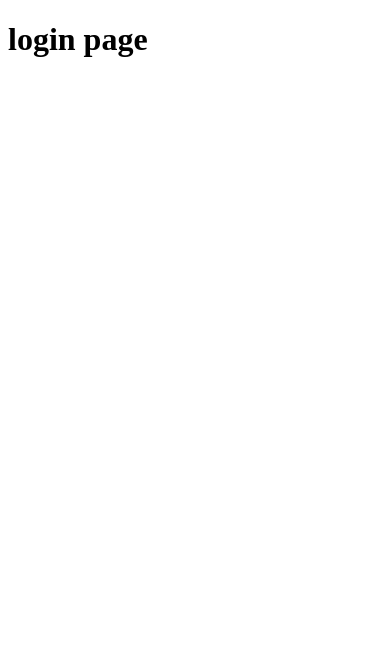
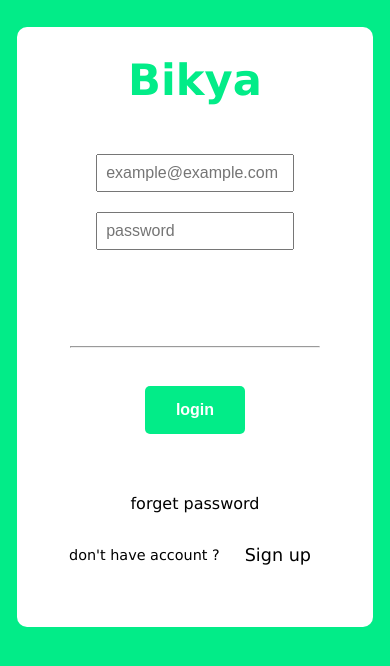
Before and after one commit to MohamedDiaaEldin/recycling, a plain HTML site: page front/login.html in a window 390 px wide. Drawn offline with Linux system fonts and the light colour scheme.

Commit message:
add login with responsive design - update signup to handel display error message

```diff
--- a/front/login.html
+++ b/front/login.html
@@ -5,9 +5,25 @@
     <meta http-equiv="X-UA-Compatible" content="IE=edge">
     <meta name="viewport" content="width=device-width, initial-scale=1.0">
     <title>login</title>
+    <script src="./scripts/login.js" defer></script>
+    <link rel="stylesheet" href="./style/login.css">
 </head>
 <body>
+    <div class="login-container">
+        <h1>Bikya</h1>
 
-    <h1>login page</h1>
+        <input id="email" type="text" placeholder="example@example.com">
+        <input id="password" type="password" placeholder="password">
+        <pre class="error"></pre>
+        <hr>
+
+        <button id="loginBtn">login</button>
+        <a id="forgetBtn" href="#">forget password</a>
+
+        <div class="signup">
+            <p>don't have account ? </p>
+            <a href="#">Sign up</a>
+        </div>
+    </div>
 </body>
 </html>
--- a/front/scripts/login.js
+++ b/front/scripts/login.js
@@ -2,56 +2,78 @@ const loginBtn = document.getElementById('loginBtn')
 const email = document.getElementById('email')
 const password = document.getElementById('password')
 
-// loginBtn.addEventListener('click', getUser)
 function isValidateUSerInput(customr){
+    const errorMessage  = {}
+    errorMessage.empty = false
+    errorMessage.emptyFields = []
+
     for(const key in customr){
-        if (customr[key].length === 0){
-            return false
+        if (customr[key].trim().length === 0){
+            errorMessage.empty = true
+            errorMessage.emptyFields.push(key)
         }
     }
-    return true
+    return errorMessage
 }
 
+/// build formatted empty field
+const buildEmptyFields = (emptyFields)=>{
+    let formattedEmpty = ""
+    for(field of emptyFields){
+      formattedEmpty += field +" \n"
+    }
+    return formattedEmpty
+  }
 
 const addCustomer = ()=>{
 
     customer = {
         email: email.value,
         password:password.value
-      }
-    if (! isValidateUSerInput(customer)){
-          alert('check your inputs')
-          return
     }
 
-    console.log(customer)
-      fetch('http://localhost:5000/login', {
-        method: 'POST',
-        dataType: 'json',
-        mode:'cors',
-        body:JSON.stringify(customer),
-        headers : {
-          'Content-Type': 'application/json',
-          'Accept': 'application/json'
-      }
-      })
-        .then(r => {
-            // console.dir(r)
-            return r.json()
-          })
-        .then(data => {
-            console.log(data)
-            if (data.status_code === 200 ){
-                window.location.href = "success_login.html";
-            }
-            else if ( data.status_code == 401){
-                alert('wrong email or password')
-            }
-            else{
-                alert('email or password not correct')
-            }
-        })
-        .catch(err => console.log(err))
+    const validation = isValidateUSerInput(customer)
+    const errorElement = document.querySelector('.error')
+    if(validation.empty){
+        const errorMessage = "error: empty fields \n" + buildEmptyFields(validation.emptyFields)
+        errorElement.textContent = errorMessage
+        // alert(errorMessage)
+    }
+    else{
+        errorElement.textContent = ""
+
+        // send reuest with data to validate user
+        // if valid :
+        //      get jwt and save it
+        // else :
+        //      not valid user data
+    }
+
+    //   fetch("http://localhost:5000/login", {
+    //     method: "POST",
+    //     dataType: "json",
+    //     mode: "cors",
+    //     body: JSON.stringify(customer),
+    //     headers: {
+    //       "Content-Type": "application/json",
+    //       Accept: "application/json",
+    //     },
+    //   })
+    //     .then((r) => {
+    //       // console.dir(r)
+    //       return r.json();
+    //     })
+    //     .then((data) => {
+    //       console.log(data);
+    //       if (data.status_code === 200) {
+    //         window.location.href = "success_login.html";
+    //       } else if (data.status_code == 401) {
+    //         alert("wrong email or password");
+    //       } else {
+    //         alert("email or password not correct");
+    //       }
+    //     })
+    //     .catch((err) => console.log(err));
 }
 
 loginBtn.addEventListener('click', addCustomer)
--- a/front/style/home.css
+++ b/front/style/home.css
@@ -155,7 +155,7 @@ header ul li{
   display: flex;
   flex-direction: column;
   flex-wrap: wrap;
-  margin-top: 50px;
+  margin-top: 100px;
 }
 .row-info {
   display: flex;
--- /dev/null
+++ b/front/style/login.css
@@ -0,0 +1,129 @@
+html{
+    padding: 0;
+    margin: 0;
+}
+
+body{
+    display: flex;
+    flex-direction: column;
+    align-items: center;
+    background-color: #02ec88;
+    font-family: 'Lucida Sans', 'Lucida Sans Regular', 'Lucida Grande', 'Lucida Sans Unicode', Geneva, Verdana, sans-serif;
+}
+
+.login-container{
+    display: flex;
+    flex-direction: column;
+    align-items: center;
+    background-color: white;
+    height: 600px;
+    width: 40%;
+    margin-top: 5%;
+    border-radius: 10px;
+
+}
+.login-container h1{
+    margin-top: 8%;
+    color: #02ec88;
+    font-size: 2.7em;
+}
+
+.login-container input{
+    padding: 10px;
+    font-size: 1.2em;
+    margin-top: 20px;
+    width: 50%;
+}
+
+.error{
+    color:red;
+    font-size: 1em;
+}
+.login-container hr{
+    width: 70%;
+    margin-top: 70px;
+}
+
+.login-container button{
+    margin-top: 30px;
+    padding: 15px;
+    width: 150px;
+    font-size: 1em;
+    color: white;
+    font-weight: 600;
+    background-color: #02ec88;
+    border-style: none;
+    border-radius: 5px;
+}
+.login-container button:hover{
+    background-color: #2ad189;
+}
+
+.login-container #forgetBtn{
+    text-decoration: none;
+    margin-top: 60px;
+    color: black;
+}
+.login-container #forgetBtn:hover{
+    color: #02ec88;
+}
+.signup{
+    display: flex;
+    flex-direction: row;
+    justify-content: center;
+    align-items: center;
+    margin-top: 20px;
+}
+.signup a{
+    margin-left: 15px;
+    padding: 10px;
+    font-size: 1.3em;
+    text-decoration: none;
+    color:black;
+}
+
+.signup a:hover{
+    color: #02ec88;
+}
+
+
+/* responsive  */
+
+@media screen and (max-width: 1000px) {
+    .login-container{
+        width: 60%;
+    }
+}
+
+
+@media screen and (max-width: 750px) {
+    .login-container{
+        width: 75%;
+    }
+    .login-container input{
+        font-size: 1.1em;
+        padding: 8px;
+    }
+
+    .signup a{
+        font-size: 1.1em;
+    }
+}
+
+
+
+@media screen and (max-width: 550px) {
+    .login-container{
+        width: 95%;
+    }
+    .login-container input{
+        font-size: 1em;
+    }
+
+    .login-container button{
+        width: 100px;
+    }
+    .signup p{
+        font-size: .9em;
+    }
+}
--- a/front/style/signup.css
+++ b/front/style/signup.css
@@ -25,6 +25,11 @@ body {
   margin-left: 15%;
   font-size: 2.7em;
   color: #02ec88;
+}
+.error{
+  color: red;
+  text-align: center;
+  font-size: 1em;
 }
 .signup hr {
   width: 70%;
```
Also changed, not shown: front/scripts/signup.js (+16 -4 lines), front/signup.html (+1 -0 lines).
